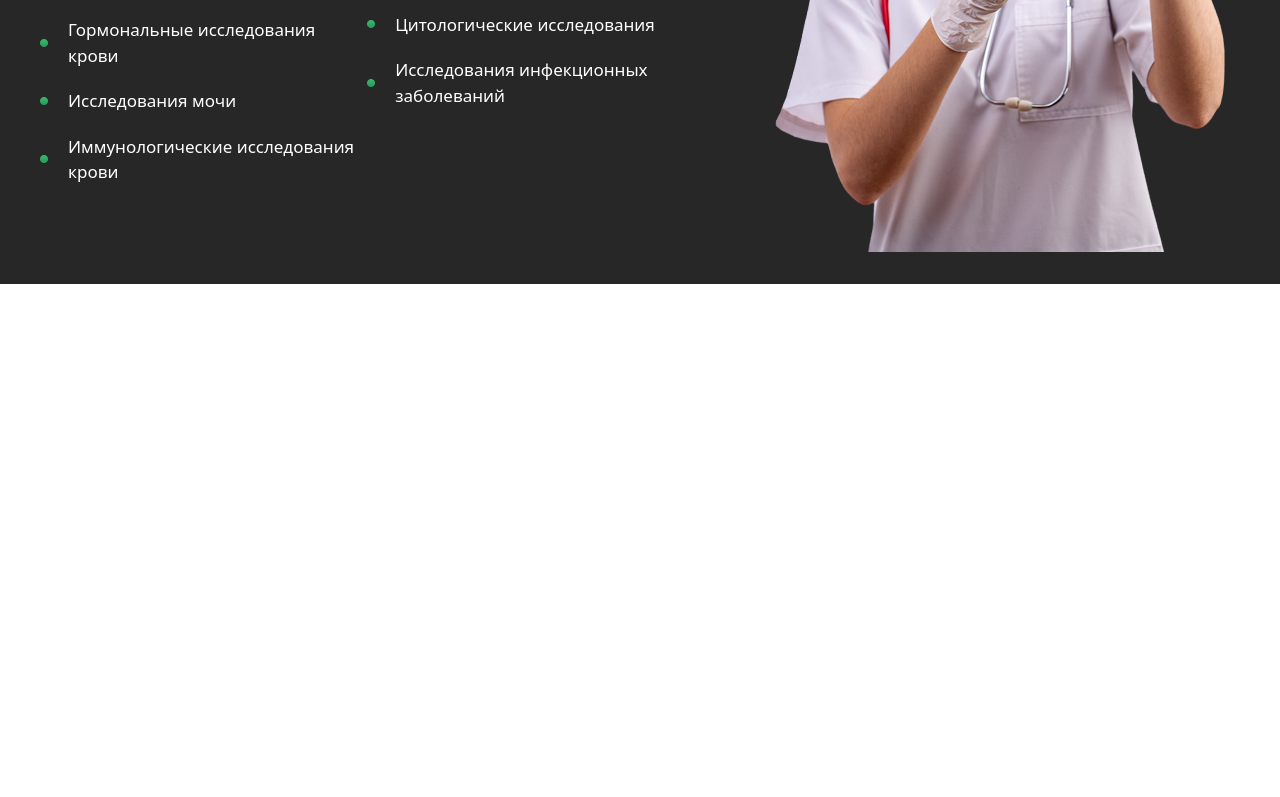
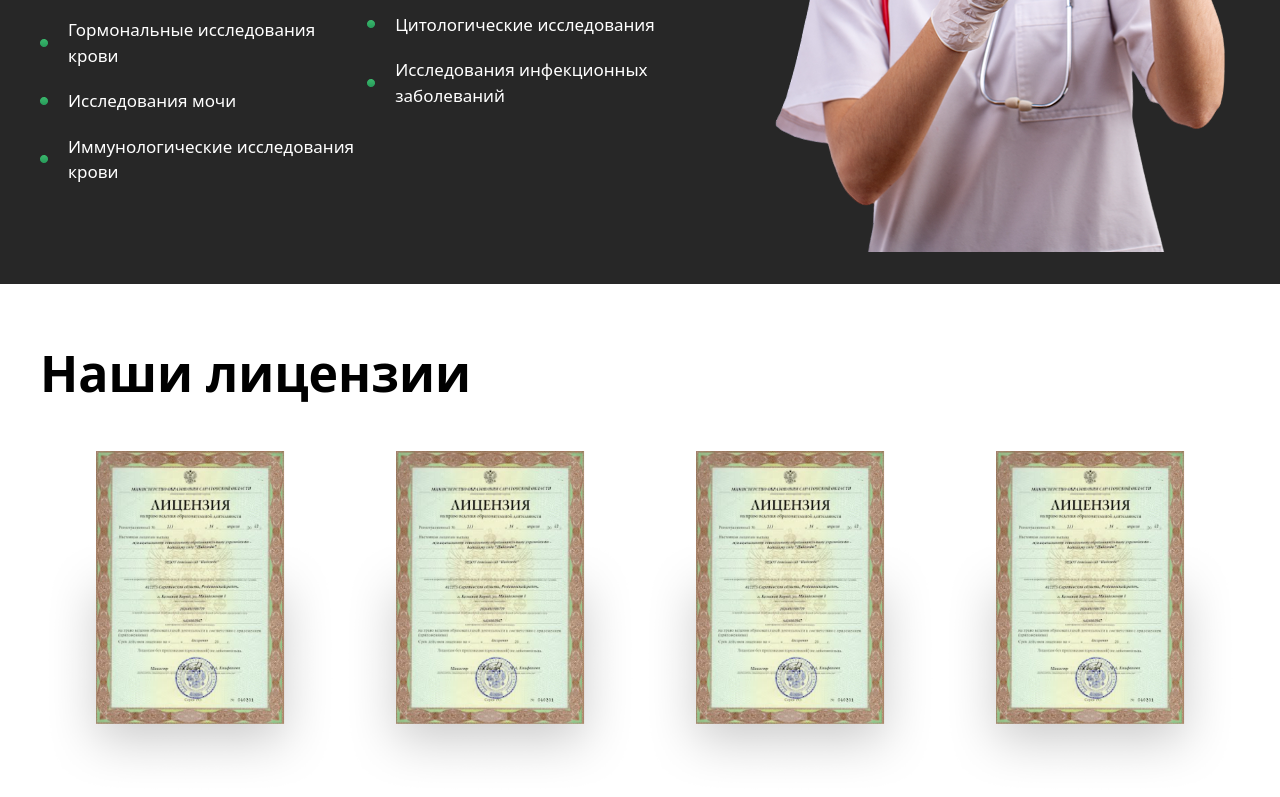
Before and after one commit to lastsurvivor1017-svg/home_work_branch, a website: page index.html in a window 1280 px wide. Shown: the part 2390-3187 px from the top of the page. Before the commit the page ends 2674 px from the top, so only its background shows below. Drawn offline with Linux system fonts and the light colour scheme.

Commit message:
section5

```diff
--- a/index.html
+++ b/index.html
@@ -306,5 +306,16 @@
                 <img class="hidden lg:block" src="./src/img/woman-nurse-or-doctor-2021-08-27-13-41-17-utc-PhotoRoom 1.png" alt="">
             </div>
     </section>
+    <section class="mt-13 w-[95%] m-auto lg:max-w-300 ">
+        <h1 class="text-[50px] font-bold">
+            Наши лицензии
+        </h1>
+        <div class="flex flex-wrap justify-between mt-10 lg:flex-row">
+            <img class="w-[50%] lg:w-[25%]" src="./src/img/1 (1).png" alt="">
+             <img class="w-[50%] lg:w-[25%]" src="./src/img/1 (1).png" alt="">
+             <img class="w-[50%] lg:w-[25%]" src="./src/img/1 (1).png" alt="">
+             <img class="w-[50%] lg:w-[25%]" src="./src/img/1 (1).png" alt="">
+        </div>
+    </section>
 </body>
 </html>
```
Also changed, not shown: src/img/1 (1).png (added), src/output.css.
